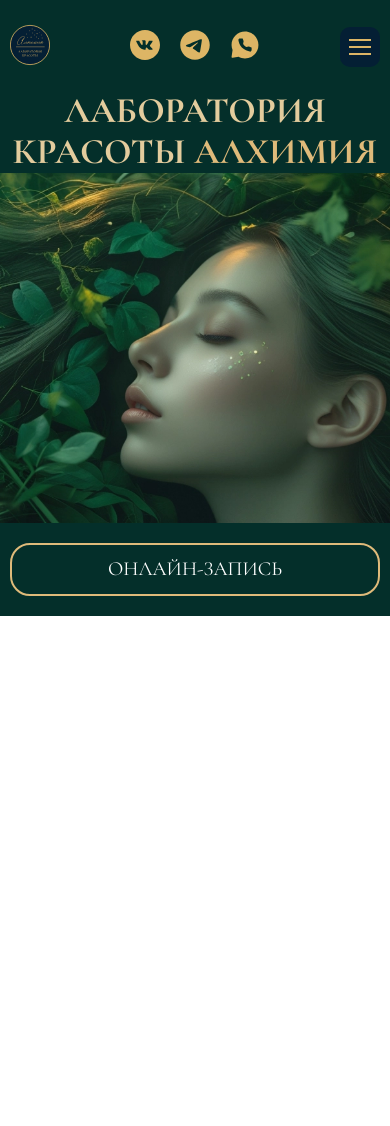
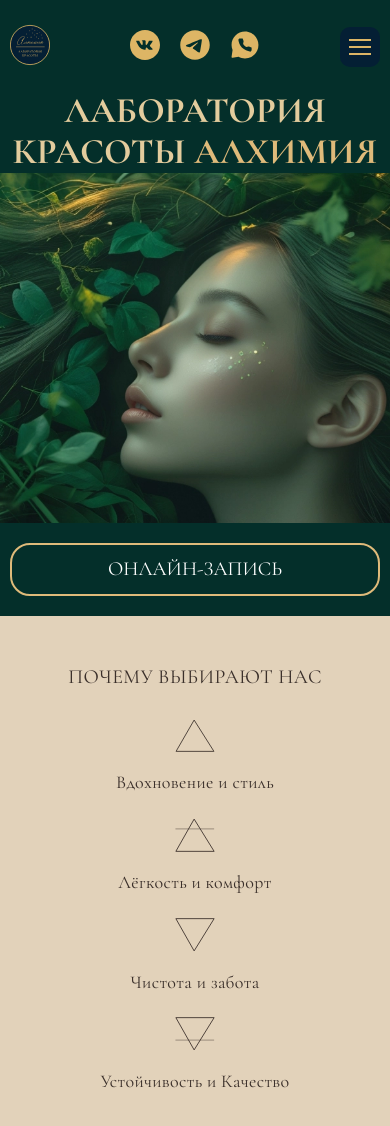
Before and after one commit to darina1970/Alchemy-Beauty-Salon, a React (Vite) app: page / in a window 390 px wide. Shown: the top 1126 px of the page. Before the commit the page ends 844 px from the top, so only its background shows below. Built offline with nearby package versions, Linux system fonts and the light colour scheme.

Commit message:
add why us block

```diff
--- a/src/pages/Home/Home.jsx
+++ b/src/pages/Home/Home.jsx
@@ -1,10 +1,11 @@
-import React, { useEffect } from 'react';
-import MainLayout from '../../layouts/MainLayout';
+import React, { useEffect } from "react";
+import MainLayout from "../../layouts/MainLayout";
 // import About from './sections/About/About';
+import WhyUs from "./sections/WhyUs/WhyUs";
 // import Contacts from './sections/Contacts/Contacts';
 // import Promos from './sections/Promos/Promos';
-import {headerConfigs} from '../../config/headerConfigs';
-import { useLocation } from 'react-router-dom';
+import { headerConfigs } from "../../config/headerConfigs";
+import { useLocation } from "react-router-dom";
 
 const HomePage = () => {
   const location = useLocation();
@@ -12,19 +13,19 @@ const HomePage = () => {
   useEffect(() => {
     const scrollToId = location.state?.scrollToId;
 
-        if(scrollToId) {
+    if (scrollToId) {
       setTimeout(() => {
         const el = document.getElementById(scrollToId);
-                if(el) {
-                    el.scrollIntoView({behavior: 'smooth'});
+        if (el) {
+          el.scrollIntoView({ behavior: "smooth" });
         }
-            },100);
+      }, 100);
     }
-    },[location]);
+  }, [location]);
   return (
     <MainLayout headerProps={headerConfigs.home}>
       {/* <About variant="light" /> */}
-            {/* <WhyUs variant="dark" /> */}
+      <WhyUs variant="dark" />
       {/* <Animation variant="light" /> */}
       {/* <Services variant="dark" /> */}
       {/* <Team variant="light" /> */}
--- a/src/pages/Home/sections/WhyUs/WhyUs.jsx
+++ b/src/pages/Home/sections/WhyUs/WhyUs.jsx
@@ -0,0 +1,36 @@
+import React from "react";
+import fire from "../../../../assets/icons/WhyUsIcons/fire.svg";
+import air from "../../../../assets/icons/WhyUsIcons/air.svg";
+import water from "../../../../assets/icons/WhyUsIcons/water.svg";
+import ground from "../../../../assets/icons/WhyUsIcons/ground.svg";
+import styles from "./WhyUs.module.css";
+
+const WhyUs = ({ variant }) => {
+  return (
+    <section className={`section section-${variant}`}>
+      <div className="container">
+        <h2>Почему Выбирают нас</h2>
+        <div className={styles.wrapper}>
+          <div className={styles.card}>
+            <img src={fire} className={styles.image} alt="Символ огня" />
+            <p className={styles.text}>Вдохновение и стиль</p>
+          </div>
+          <div className={styles.card}>
+            <img src={air} className={styles.image} alt="Символ воздуха" />
+            <p className={styles.text}>Лёгкость и комфорт</p>
+          </div>
+          <div className={styles.card}>
+            <img src={water} className={styles.image} alt="Символ воды" />
+            <p className={styles.text}>Чистота и забота</p>
+          </div>
+          <div className={styles.card}>
+            <img src={ground} className={styles.image} alt="Символ земли" />
+            <p className={styles.text}>Устойчивость и Качество</p>
+          </div>
+        </div>
+      </div>
+    </section>
+  );
+};
+
+export default WhyUs;
--- a/src/pages/Home/sections/WhyUs/WhyUs.module.css
+++ b/src/pages/Home/sections/WhyUs/WhyUs.module.css
@@ -0,0 +1,41 @@
+.wrapper {
+    display: flex;
+    justify-content: space-between;
+}
+
+.card {
+    display: flex;
+    flex-direction: column;
+    align-items: center;
+    gap: 50px;
+}
+
+.image {
+    width: 88px;
+    height: auto;
+    object-fit: cover;
+}
+
+.text {
+    font-size: clamp(18px, 1.667vw, 32px);
+    letter-spacing: 0.64px;
+}
+
+@media (max-width: 767px) {
+    .wrapper {
+        flex-direction: column;
+        gap: 25px;
+    }
+
+    .card {
+        gap: 20px;
+    }
+
+    .image {
+        width: 40px;
+    }
+
+    .text {
+        letter-spacing: 0.36px;
+    }
+}
```
Lines whose indentation alone changed are shown as unchanged.
